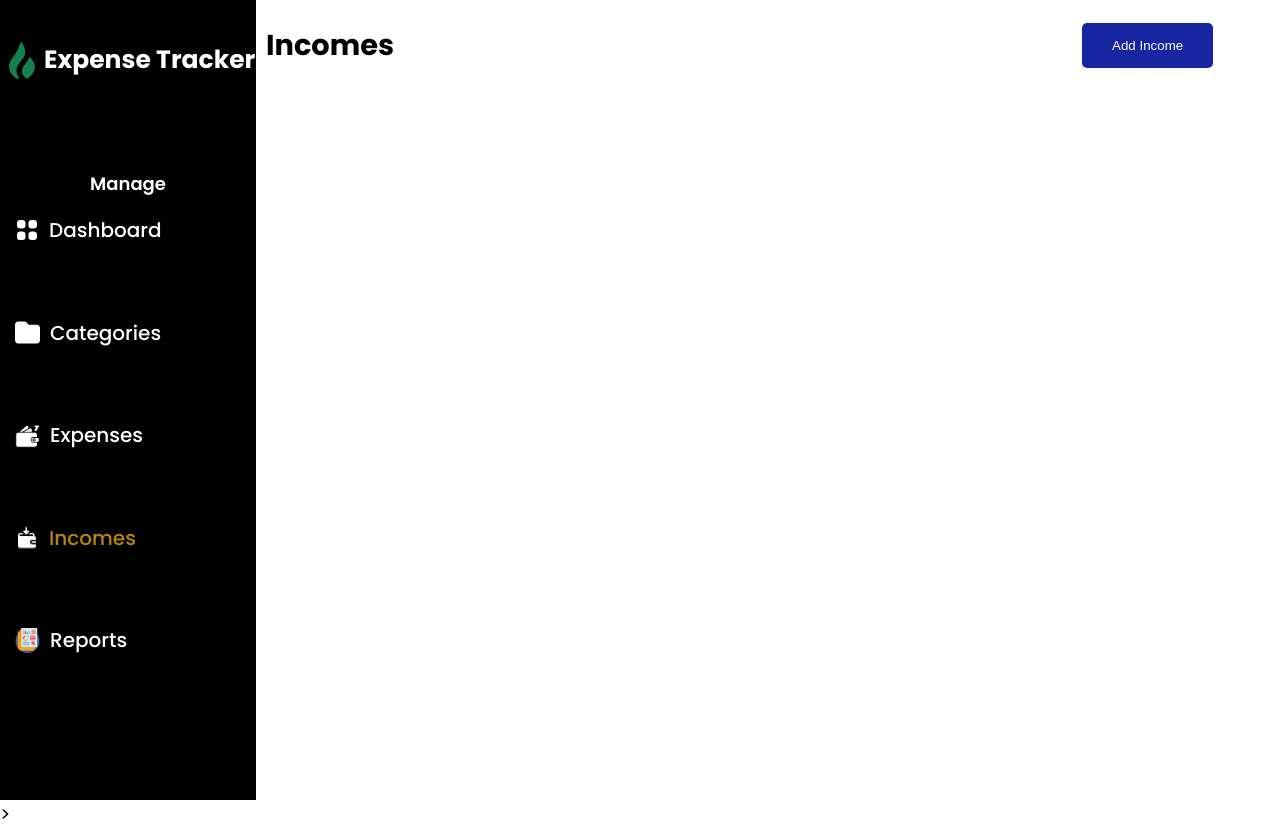
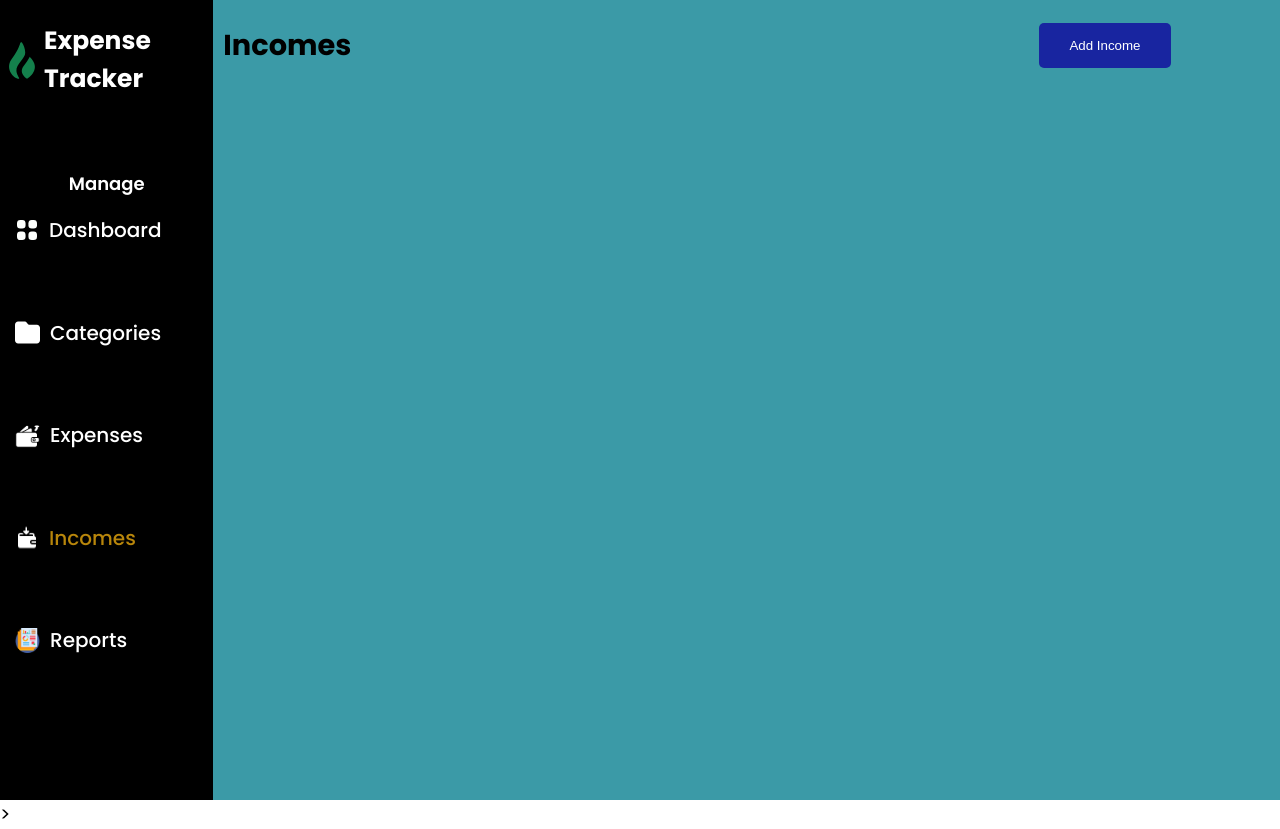
Before and after one commit to Anup-Banstola/expense-tracker, a React (Vite) app: page /incomes in a window 1280 px wide. Built offline with nearby package versions, Linux system fonts and the light colour scheme.

Commit message:
some editing

```diff
--- a/src/components/categories/MainCategory.module.css
+++ b/src/components/categories/MainCategory.module.css
@@ -20,6 +20,7 @@
   flex: 1;
   overflow-x: hidden;
   overflow-y: scroll;
+  background-color: rgb(161, 145, 73);
 }
 
 @media screen and (max-width: 415px) {
--- a/src/components/expenses/MainExpense.module.css
+++ b/src/components/expenses/MainExpense.module.css
@@ -19,6 +19,7 @@
   flex: 1;
   overflow-x: hidden;
   overflow-y: scroll;
+  background-color: rgb(59, 154, 167);
 }
 
 .error {
--- a/src/components/incomes/MainIncome.module.css
+++ b/src/components/incomes/MainIncome.module.css
@@ -18,6 +18,8 @@
 .container {
   overflow-x: hidden;
   overflow-y: scroll;
+  width: 100vw;
+  background-color: rgb(59, 154, 167);
 }
 
 @media screen and (max-width: 415px) {
```
